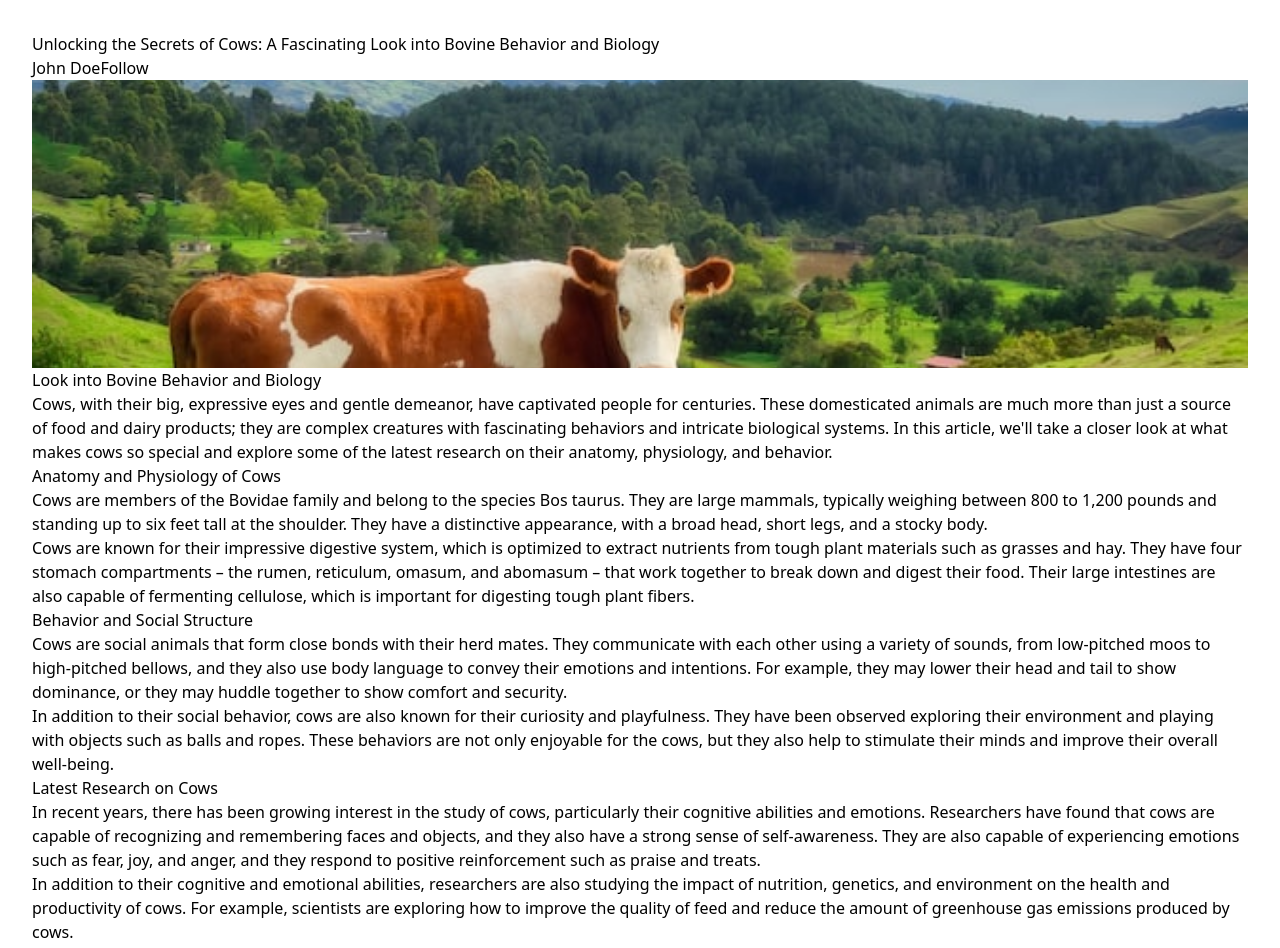
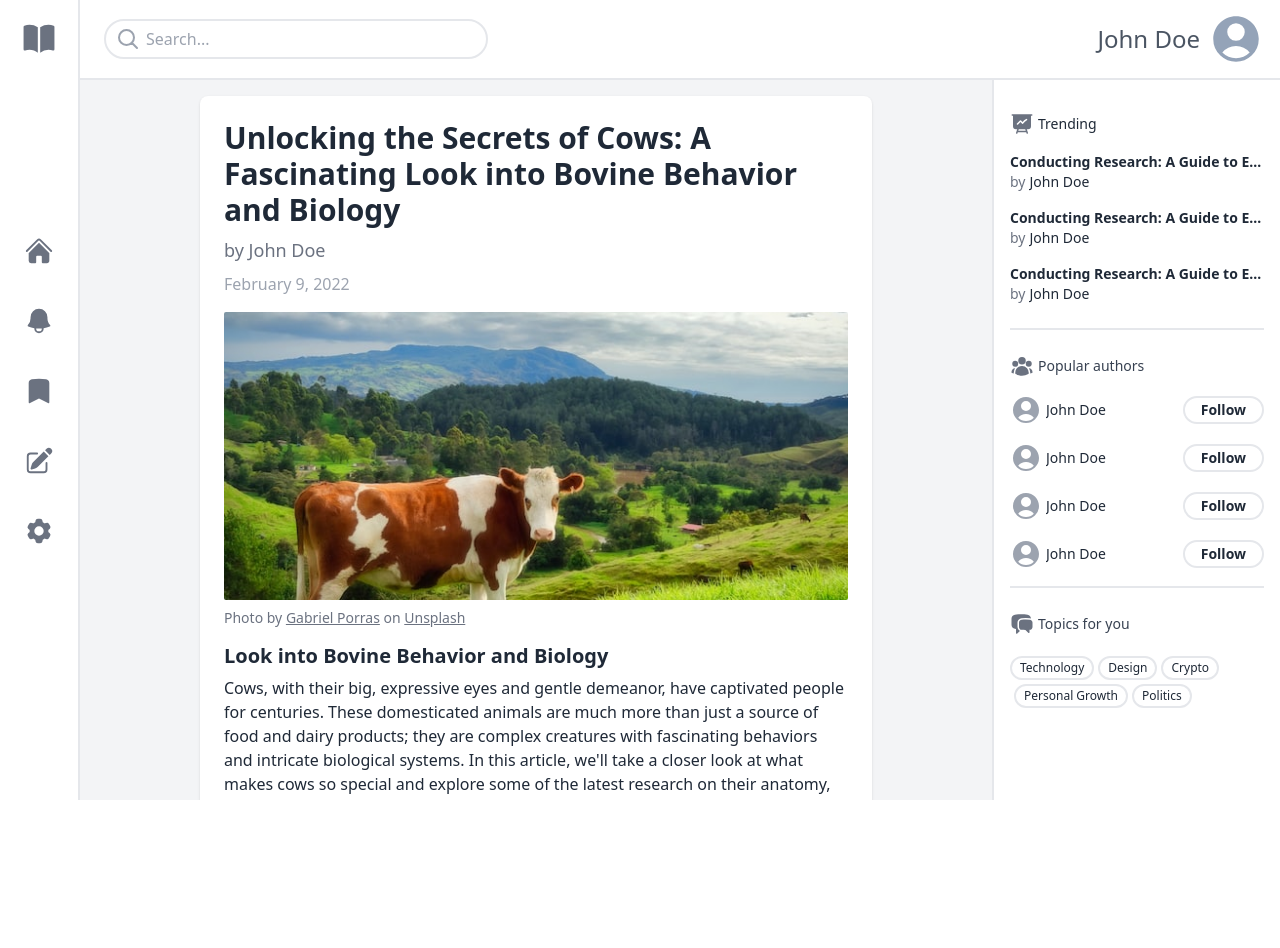
Before and after one commit to nicolasmatthewlee/blog-client, a React (Create React App) app: page /article in a window 1280 px wide. Shown: the top 948 px of the page. After the commit the page ends 800 px from the top, so only its background shows below. Built offline with nearby package versions, Linux system fonts and the light colour scheme.

Commit message:
converted sample article to JSON to clean up component article (sample article does not include title); formatted article content for headers/paragaphs; built article page

```diff
--- a/package.json
+++ b/package.json
@@ -16,6 +16,7 @@
     "react-router-dom": "^6.8.1",
     "react-scripts": "5.0.1",
     "typescript": "^4.9.5",
+    "uniqid": "^5.4.0",
     "web-vitals": "^2.1.4"
   },
   "scripts": {
--- a/src/App.tsx
+++ b/src/App.tsx
@@ -1,12 +1,12 @@
 import { Routes, Route } from "react-router-dom";
-import { Article } from "./components/article";
+import { ArticlePage } from "./components/articlepage";
 import { Home } from "./components/home";
 
 export const App: Function = () => {
   return (
     <Routes>
       <Route path="/" element={<Home />} />
-      <Route path="/article" element={<Article />} />
+      <Route path="/article" element={<ArticlePage />} />
     </Routes>
   );
 };
--- a/src/app.tsx
+++ b/src/app.tsx
@@ -1,12 +1,12 @@
 import { Routes, Route } from "react-router-dom";
-import { Article } from "./components/article";
+import { ArticlePage } from "./components/articlepage";
 import { Home } from "./components/home";
 
 export const App: Function = () => {
   return (
     <Routes>
       <Route path="/" element={<Home />} />
-      <Route path="/article" element={<Article />} />
+      <Route path="/article" element={<ArticlePage />} />
     </Routes>
   );
 };
--- /dev/null
+++ b/src/assets/article.json
@@ -0,0 +1,45 @@
+[
+    {
+        "type":"header","content":"Look into Bovine Behavior and Biology"
+    },
+    {
+        "type":"paragraph","content":"Cows, with their big, expressive eyes and gentle demeanor, have captivated people for centuries. These domesticated animals are much more than just a source of food and dairy products; they are complex creatures with fascinating behaviors and intricate biological systems. In this article, we'll take a closer look at what makes cows so special and explore some of the latest research on their anatomy, physiology, and behavior."
+    },
+
+    {
+        "type":"header","content":"Anatomy and Physiology of Cows"
+    },
+    {
+        "type":"paragraph","content":"Cows are members of the Bovidae family and belong to the species Bos taurus. They are large mammals, typically weighing between 800 to 1,200 pounds and standing up to six feet tall at the shoulder. They have a distinctive appearance, with a broad head, short legs, and a stocky body."
+    },
+    {
+        "type":"paragraph","content":"Cows are known for their impressive digestive system, which is optimized to extract nutrients from tough plant materials such as grasses and hay. They have four stomach compartments – the rumen, reticulum, omasum, and abomasum – that work together to break down and digest their food. Their large intestines are also capable of fermenting cellulose, which is important for digesting tough plant fibers."
+    },
+
+    {
+        "type":"header","content":"Behavior and Social Structure"
+    },
+    {
+        "type":"paragraph","content":"Cows are social animals that form close bonds with their herd mates. They communicate with each other using a variety of sounds, from low-pitched moos to high-pitched bellows, and they also use body language to convey their emotions and intentions. For example, they may lower their head and tail to show dominance, or they may huddle together to show comfort and security."
+    },
+    {
+        "type":"paragraph","content":"In addition to their social behavior, cows are also known for their curiosity and playfulness. They have been observed exploring their environment and playing with objects such as balls and ropes. These behaviors are not only enjoyable for the cows, but they also help to stimulate their minds and improve their overall well-being."
+    },
+
+    {
+        "type":"header","content":"Latest Research on Cows"
+    },
+    {
+        "type":"paragraph","content":"In recent years, there has been growing interest in the study of cows, particularly their cognitive abilities and emotions. Researchers have found that cows are capable of recognizing and remembering faces and objects, and they also have a strong sense of self-awareness. They are also capable of experiencing emotions such as fear, joy, and anger, and they respond to positive reinforcement such as praise and treats."
+    },
+    {
+        "type":"paragraph","content":"In addition to their cognitive and emotional abilities, researchers are also studying the impact of nutrition, genetics, and environment on the health and productivity of cows. For example, scientists are exploring how to improve the quality of feed and reduce the amount of greenhouse gas emissions produced by cows."
+    },
+
+    {
+        "type":"header","content":"Conclusion"
+    },
+    {
+        "type":"paragraph","content":"Cows are much more than just a source of food and dairy products. They are complex creatures with fascinating behaviors and intricate biological systems. By studying their anatomy, physiology, and behavior, we can gain a deeper understanding of these gentle giants and find ways to improve their lives and well-being."
+    }
+]
--- a/src/components/article.tsx
+++ b/src/components/article.tsx
@@ -1,90 +1,98 @@
-import { RecommendedTopic } from "./recommendedtopic";
 import IMG_8 from "../assets/8.jpg";
+import articleData from "../assets/article.json";
+
+const uniqid = require("uniqid");
+
+interface Content {
+  type: "paragraph" | "header";
+  content: string;
+}
 
 export const Article: Function = () => {
+  const displayContent: Function = (e: Content, i: number) => {
+    if (e.type === "header") {
+      if (i === 0) {
         return (
-    <div className="overflow-scroll p-8">
+          <div
+            className="font-bold text-xl leading-6 text-gray-800"
+            key={uniqid()}
+          >
+            {e.content}
+          </div>
+        );
+      } else {
+        return (
+          <div
+            className="font-bold text-xl leading-6 text-gray-800 pt-6"
+            key={uniqid()}
+          >
+            {e.content}
+          </div>
+        );
+      }
+    } else if (e.type === "paragraph") {
+      return (
+        <div className="text-md text-gray-800" key={uniqid()}>
+          {e.content}
+        </div>
+      );
+    } else {
+      return (
+        <div
+          className="font-bold text-lg text-gray-800 bg-red-500"
+          key={uniqid()}
+        >
+          {e.content}
+        </div>
+      );
+    }
+  };
+
+  return (
+    <div className="overflow-scroll p-4 flex-1 bg-gray-100">
+      <div className="flex justify-center">
+        <div className="bg-white p-6 rounded-lg space-y-2 shadow max-w-2xl">
           <div className="flex">
-        <h1>
-          Unlocking the Secrets of Cows: A Fascinating Look into Bovine Behavior
-          and Biology
+            <h1 className="text-3xl text-gray-800 font-bold">
+              Unlocking the Secrets of Cows: A Fascinating Look into Bovine
+              Behavior and Biology
             </h1>
-        {/* <RecommendedTopic name="Science" /> */}
           </div>
 
           <div className="flex">
-        <h2>John Doe</h2>
-        <button>Follow</button>
+            <h2 className="text-lg font-medium text-gray-500">
+              <span className="font-normal">by </span>John Doe
+            </h2>
+            {/* <button>Follow</button> */}
           </div>
 
-      <img className="h-72 w-full object-cover" src={IMG_8} alt="" />
+          <p className="text-gray-400 pb-2">February 9, 2022</p>
 
-      <h2>Look into Bovine Behavior and Biology</h2>
-      <p>
-        Cows, with their big, expressive eyes and gentle demeanor, have
-        captivated people for centuries. These domesticated animals are much
-        more than just a source of food and dairy products; they are complex
-        creatures with fascinating behaviors and intricate biological systems.
-        In this article, we'll take a closer look at what makes cows so special
-        and explore some of the latest research on their anatomy, physiology,
-        and behavior.
+          <img
+            className="h-72 w-full object-cover rounded-sm"
+            src={IMG_8}
+            alt=""
+          />
+          <p className="pb-2 text-sm text-gray-500">
+            Photo by{" "}
+            <a
+              className="underline"
+              href="https://unsplash.com/@gabrielizalo?utm_source=unsplash&utm_medium=referral&utm_content=creditCopyText"
+            >
+              Gabriel Porras
+            </a>{" "}
+            on{" "}
+            <a
+              className="underline"
+              href="https://unsplash.com/images/animals/cow?utm_source=unsplash&utm_medium=referral&utm_content=creditCopyText"
+            >
+              Unsplash
+            </a>
           </p>
-      <h2>Anatomy and Physiology of Cows</h2>
-      <p>
-        Cows are members of the Bovidae family and belong to the species Bos
-        taurus. They are large mammals, typically weighing between 800 to 1,200
-        pounds and standing up to six feet tall at the shoulder. They have a
-        distinctive appearance, with a broad head, short legs, and a stocky
-        body.
-      </p>
-      <p>
-        Cows are known for their impressive digestive system, which is optimized
-        to extract nutrients from tough plant materials such as grasses and hay.
-        They have four stomach compartments – the rumen, reticulum, omasum, and
-        abomasum – that work together to break down and digest their food. Their
-        large intestines are also capable of fermenting cellulose, which is
-        important for digesting tough plant fibers.
-      </p>
-      <h2>Behavior and Social Structure</h2>
-      <p>
-        Cows are social animals that form close bonds with their herd mates.
-        They communicate with each other using a variety of sounds, from
-        low-pitched moos to high-pitched bellows, and they also use body
-        language to convey their emotions and intentions. For example, they may
-        lower their head and tail to show dominance, or they may huddle together
-        to show comfort and security.
-      </p>
-      <p>
-        In addition to their social behavior, cows are also known for their
-        curiosity and playfulness. They have been observed exploring their
-        environment and playing with objects such as balls and ropes. These
-        behaviors are not only enjoyable for the cows, but they also help to
-        stimulate their minds and improve their overall well-being.
-      </p>
-      <h2>Latest Research on Cows</h2>
-      <p>
-        In recent years, there has been growing interest in the study of cows,
-        particularly their cognitive abilities and emotions. Researchers have
-        found that cows are capable of recognizing and remembering faces and
-        objects, and they also have a strong sense of self-awareness. They are
-        also capable of experiencing emotions such as fear, joy, and anger, and
-        they respond to positive reinforcement such as praise and treats.
-      </p>
-      <p>
-        In addition to their cognitive and emotional abilities, researchers are
-        also studying the impact of nutrition, genetics, and environment on the
-        health and productivity of cows. For example, scientists are exploring
-        how to improve the quality of feed and reduce the amount of greenhouse
-        gas emissions produced by cows.
-      </p>
-      <h2>Conclusion</h2>
-      <p>
-        Cows are much more than just a source of food and dairy products. They
-        are complex creatures with fascinating behaviors and intricate
-        biological systems. By studying their anatomy, physiology, and behavior,
-        we can gain a deeper understanding of these gentle giants and find ways
-        to improve their lives and well-being.
-      </p>
+
+          {articleData.map((e, i) => displayContent(e, i))}
+        </div>
+      </div>
     </div>
   );
 };
--- /dev/null
+++ b/src/components/articlepage.tsx
@@ -0,0 +1,19 @@
+import { SideBar } from "./sidebar";
+import { Header } from "./header";
+import { Article } from "./article";
+import { Recommended } from "./recommended";
+
+export const ArticlePage: Function = () => {
+  return (
+    <div className="absolute h-full w-full flex">
+      <SideBar />
+      <div className="flex-1 flex flex-col">
+        <Header />
+        <div className="flex-1 flex overflow-hidden">
+          <Article />
+          <Recommended />
+        </div>
+      </div>
+    </div>
+  );
+};
--- a/src/components/sidebar.tsx
+++ b/src/components/sidebar.tsx
@@ -1,9 +1,12 @@
+import { Link } from "react-router-dom";
+
 export const SideBar: Function = () => {
   return (
     <div
       className="w-16 h-full border-r-2 border-gray-200 flex flex-col
     sm:w-20"
     >
+      <Link to="/">
         <button
           className="w-full p-2
       sm:p-3"
@@ -17,10 +20,12 @@ export const SideBar: Function = () => {
             <path d="M11.25 4.533A9.707 9.707 0 006 3a9.735 9.735 0 00-3.25.555.75.75 0 00-.5.707v14.25a.75.75 0 001 .707A8.237 8.237 0 016 18.75c1.995 0 3.823.707 5.25 1.886V4.533zM12.75 20.636A8.214 8.214 0 0118 18.75c.966 0 1.89.166 2.75.47a.75.75 0 001-.708V4.262a.75.75 0 00-.5-.707A9.735 9.735 0 0018 3a9.707 9.707 0 00-5.25 1.533v16.103z" />
           </svg>
         </button>
+      </Link>
 
       {/* sidebar items */}
       <div className="flex-1 flex items-center mb-24">
         <div className="space-y-6">
+          <Link to="/">
             <div
               className="px-2
           sm:px-4"
@@ -35,6 +40,7 @@ export const SideBar: Function = () => {
                 <path d="M12 5.432l8.159 8.159c.03.03.06.058.091.086v6.198c0 1.035-.84 1.875-1.875 1.875H15a.75.75 0 01-.75-.75v-4.5a.75.75 0 00-.75-.75h-3a.75.75 0 00-.75.75V21a.75.75 0 01-.75.75H5.625a1.875 1.875 0 01-1.875-1.875v-6.198a2.29 2.29 0 00.091-.086L12 5.43z" />
               </svg>
             </div>
+          </Link>
 
           <div
             className="px-2
```
Also changed, not shown: 1 other file (tests, documents, lock files or other folders). Lines whose indentation alone changed are shown as unchanged.
